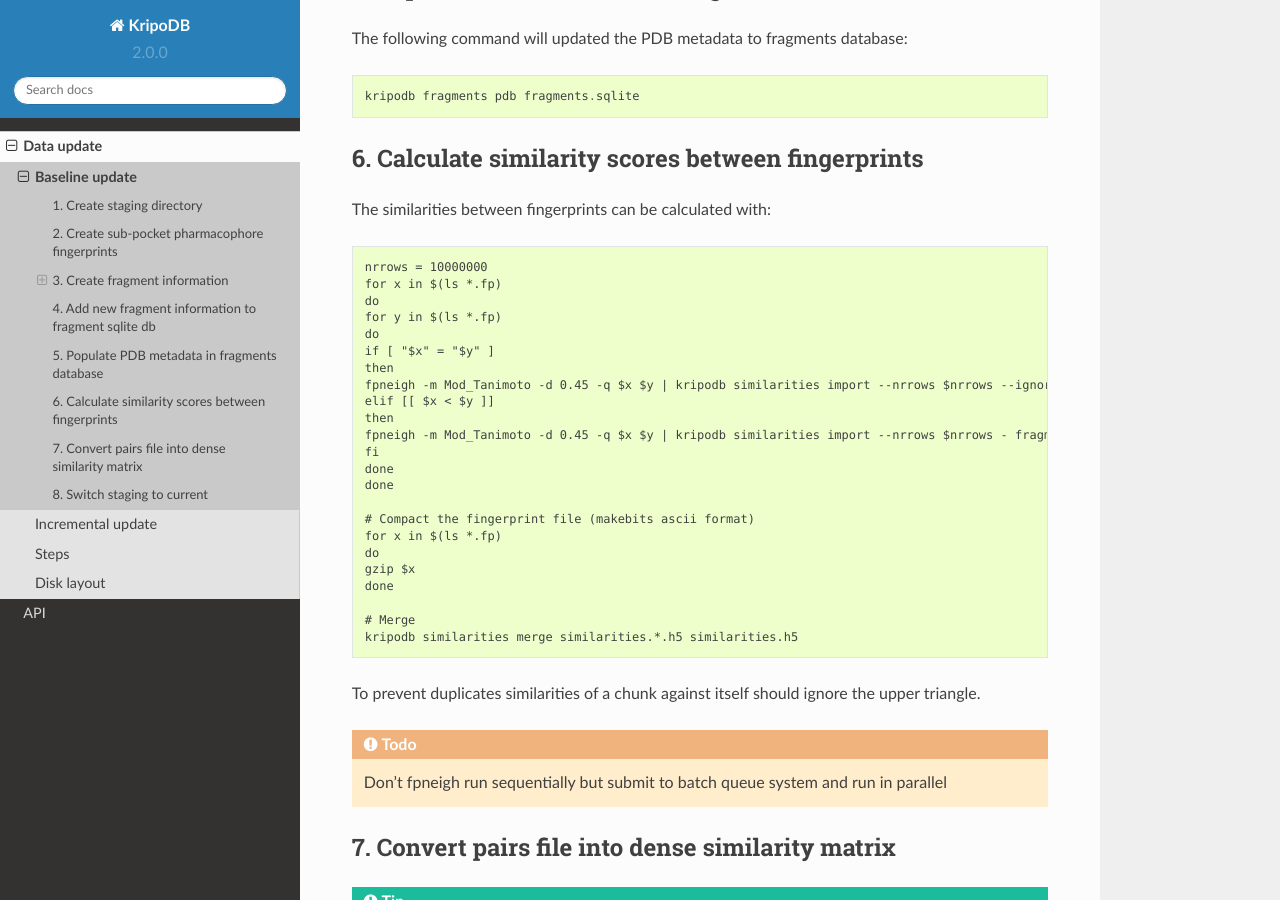
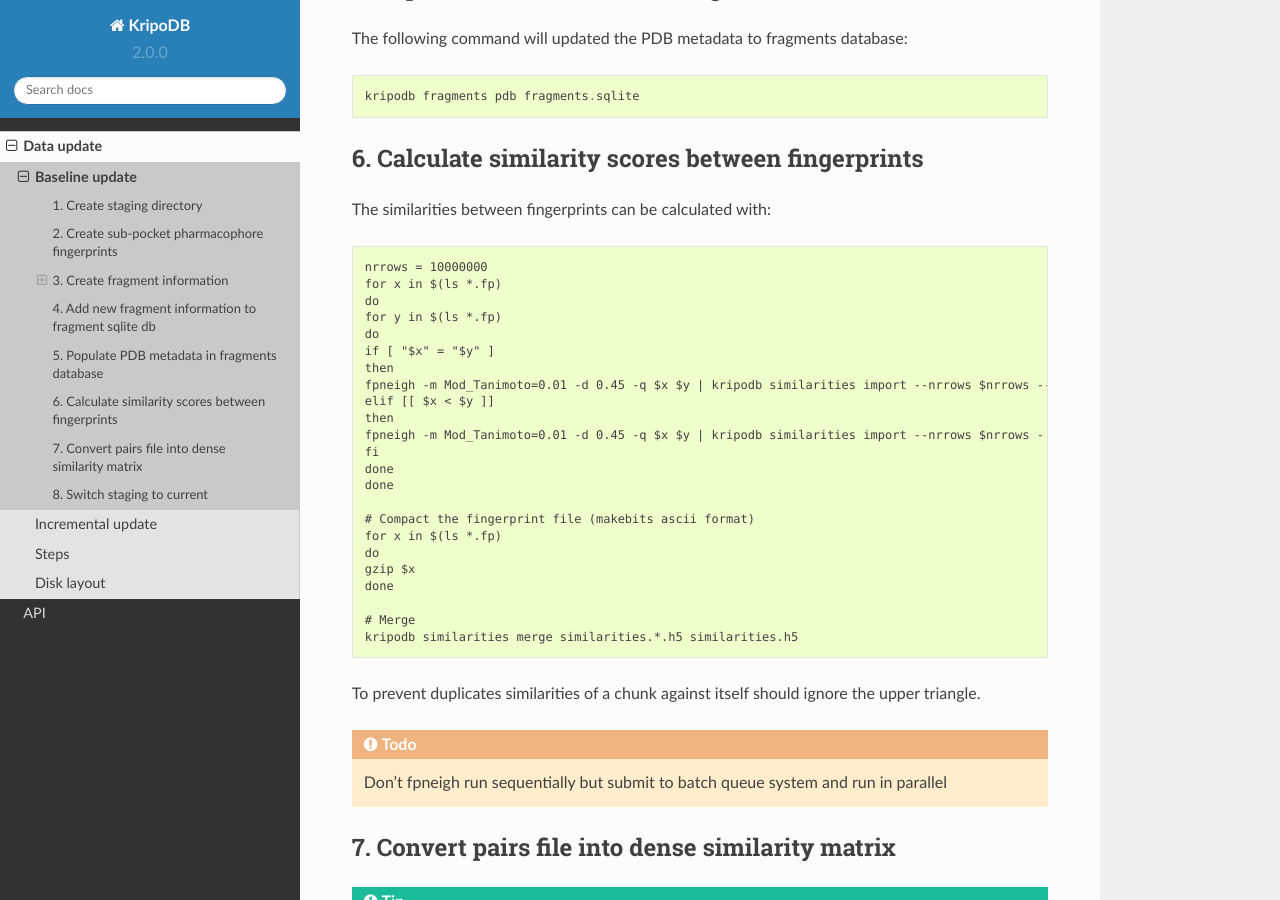
Before and after one commit to 3D-e-Chem/kripodb, a Sphinx documentation site: the page built from docs/baseline-update.rst, in a window 1280 px wide and 900 px high, scrolled down 1658 px. Built offline with Sphinx 7.4.7 and the Read the Docs theme 2.0.0, drawn with Linux system fonts in a browser that asks for light colours.

Commit message:
Call fpneigh with mean bit density

```diff
--- a/docs/baseline-update.rst
+++ b/docs/baseline-update.rst
@@ -71,10 +71,10 @@ The similarities between fingerprints can be calculated with::
     do
     if [ "$x" = "$y" ]
     then
-    fpneigh -m Mod_Tanimoto -d 0.45 -q $x $y | kripodb similarities import --nrrows $nrrows --ignore_upper_triangle - fragments.sqlite similarities.$(basename $x .fp)_$(basename $y .fp).h5
+    fpneigh -m Mod_Tanimoto=0.01 -d 0.45 -q $x $y | kripodb similarities import --nrrows $nrrows --ignore_upper_triangle - fragments.sqlite similarities.$(basename $x .fp)_$(basename $y .fp).h5
     elif [[ $x < $y ]]
     then
-    fpneigh -m Mod_Tanimoto -d 0.45 -q $x $y | kripodb similarities import --nrrows $nrrows - fragments.sqlite similarities.$(basename $x .fp)_$(basename $y .fp).h5
+    fpneigh -m Mod_Tanimoto=0.01 -d 0.45 -q $x $y | kripodb similarities import --nrrows $nrrows - fragments.sqlite similarities.$(basename $x .fp)_$(basename $y .fp).h5
     fi
     done
     done
--- a/docs/incremental-update.rst
+++ b/docs/incremental-update.rst
@@ -63,11 +63,11 @@ The similarities between the new and existing fingerprints and between new finge
 
     # Compute similarities against itself
     nrrows = 10000000
-    fpneigh -m Mod_Tanimoto -d 0.45 -q out.fp out.fp | kripodb similarities import --nrrows $nrrows --ignore_upper_triangle - fragments.sqlite similarities.new_new.h5
+    fpneigh -m Mod_Tanimoto=0.01 -d 0.45 -q out.fp out.fp | kripodb similarities import --nrrows $nrrows --ignore_upper_triangle - fragments.sqlite similarities.new_new.h5
 
     # Compute similarities against existing fingerprint chunks
     for f in `ls ../current/*fp.gz` do
-    gunzip -c $x | fpneigh -m Mod_Tanimoto -d 0.45 -q out.fp | kripodb similarities import --nrrows $nrrows - fragments.sqlite similarities.new_`basename $x .fp.gz`.h5
+    gunzip -c $x | fpneigh -m Mod_Tanimoto=0.01 -d 0.45 -q out.fp | kripodb similarities import --nrrows $nrrows - fragments.sqlite similarities.new_`basename $x .fp.gz`.h5
     done
 
     # Compact the fingerprint file (makebits ascii format)
```
